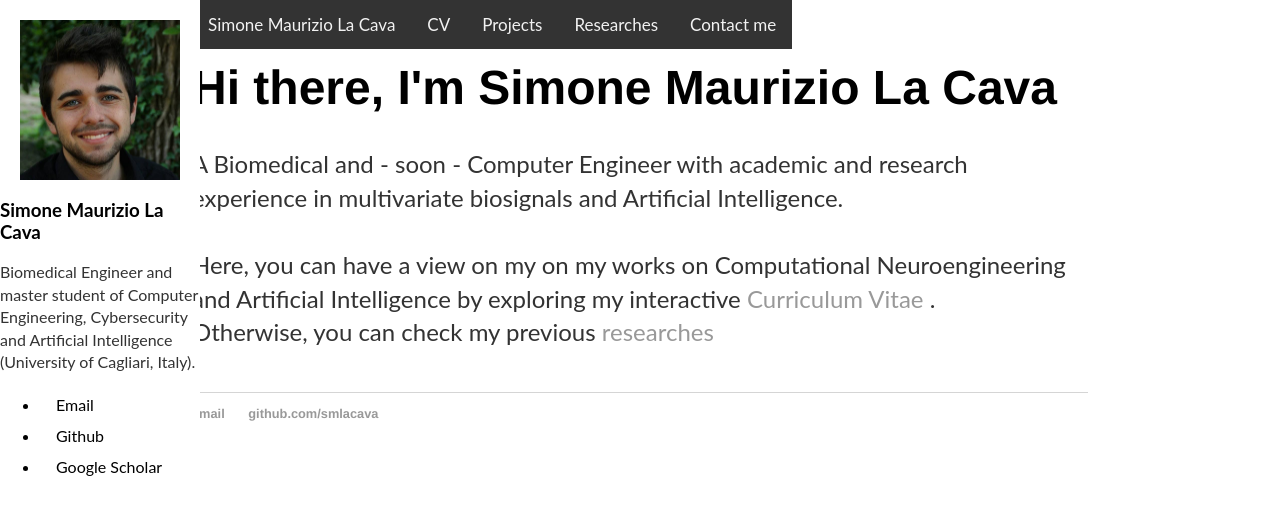
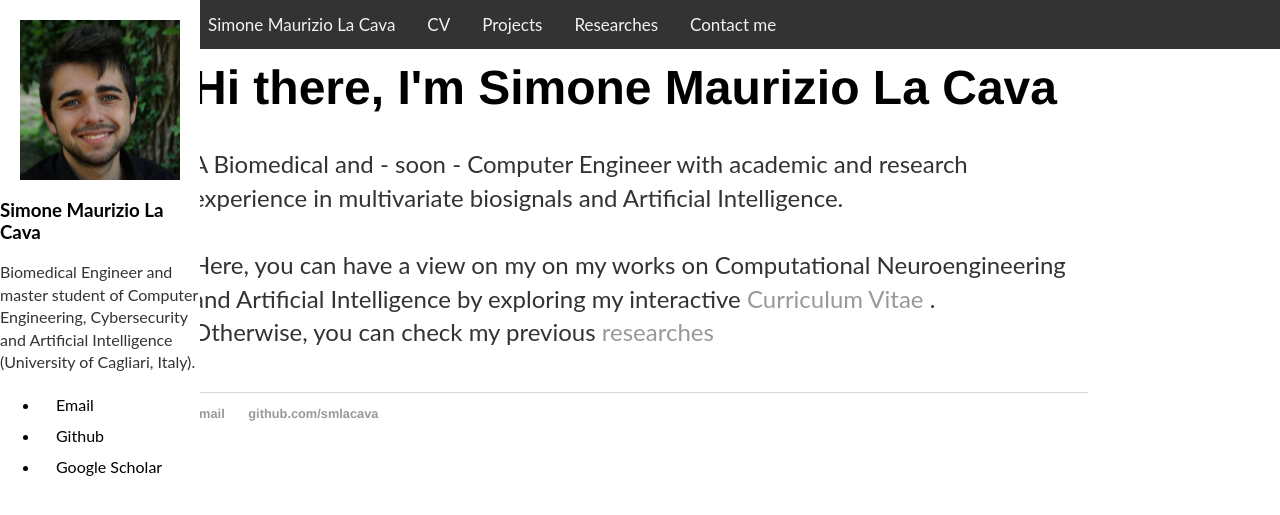
Before and after one commit to smlacava/smlacava.github.io, a Jekyll site: the page built from index.html, in a window 1280 px wide. Shown: the top 515 px of the page. Built offline with Jekyll 4.4.1, drawn with Linux system fonts in a browser that asks for light colours.

Commit message:
Update default.html

```diff
--- a/_layouts/default.html
+++ b/_layouts/default.html
@@ -58,8 +58,7 @@
   			overflow: hidden;
 			position: fixed;
   			top: 0;
-			margin: 0;
-  			padding: 0;
+			width:100%;
 		}
 
 		.topnav a {
```
